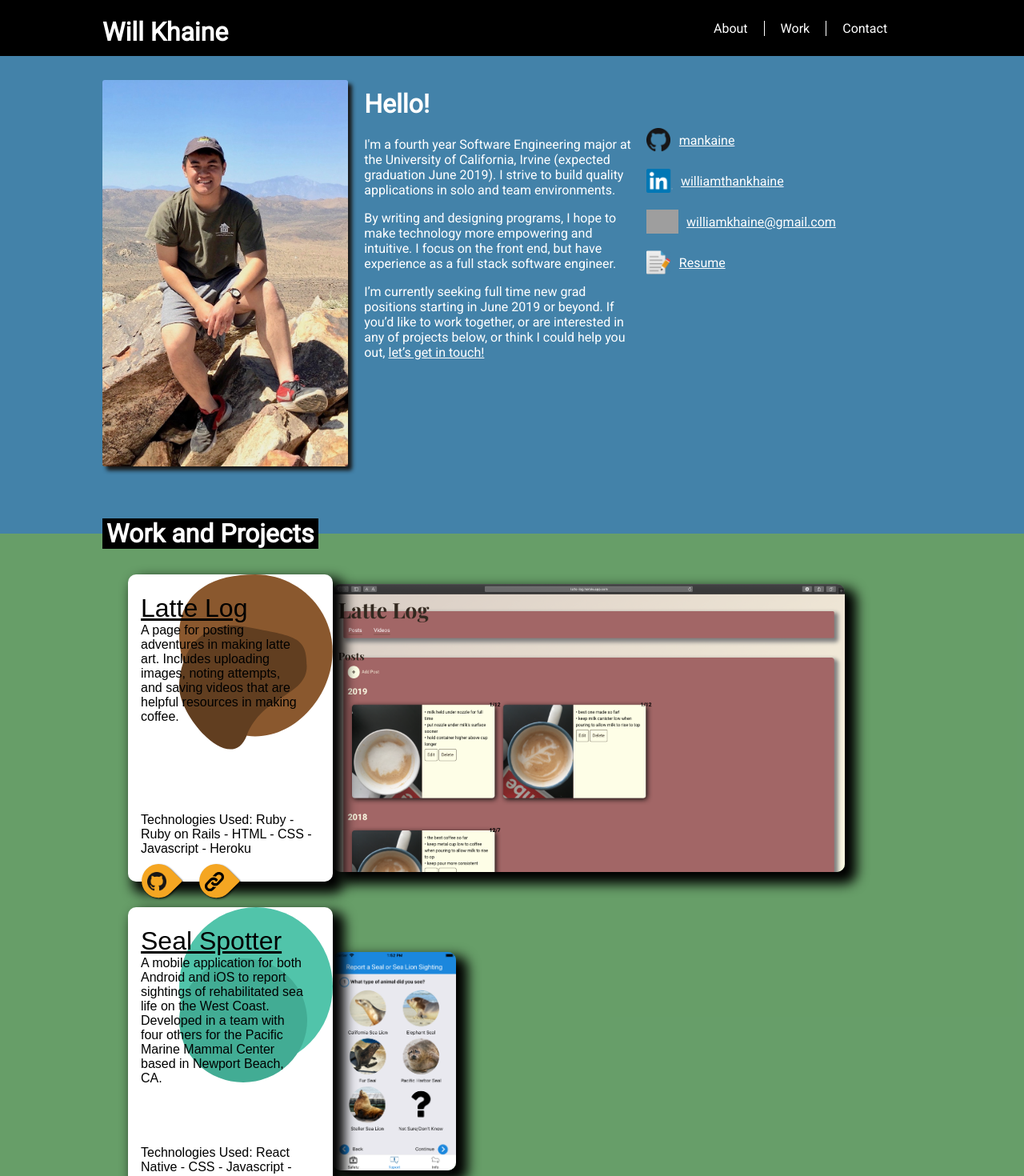
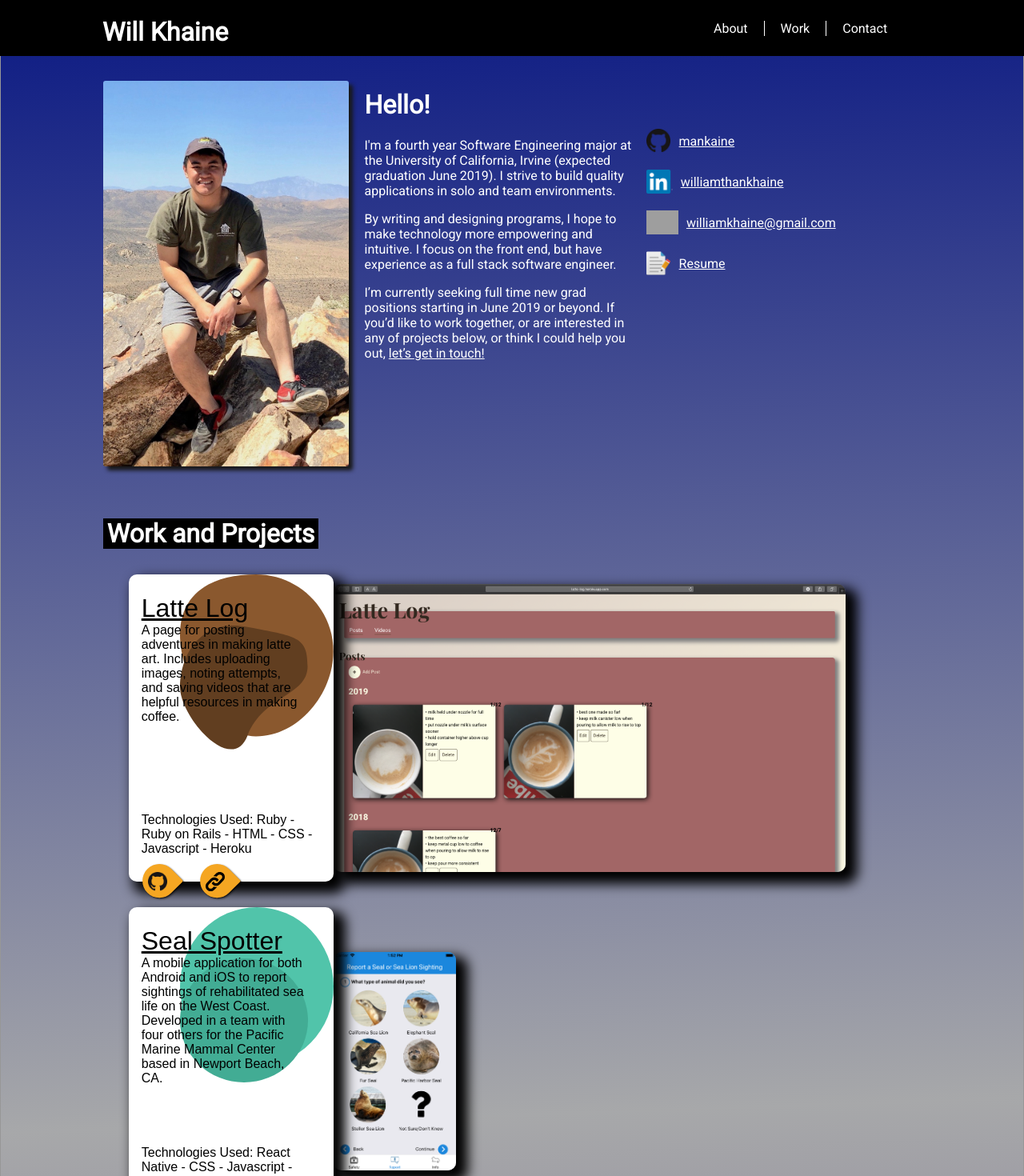
Before and after one commit to mankaine/Portfolio, a React (Create React App) app: page / in a window 1280 px wide. Shown: the top 1470 px of the page at 80% size. Built offline with nearby package versions, Linux system fonts and the light colour scheme; grey boxes are pictures that could not be loaded.

Commit message:
Updated background styling

```diff
--- a/src/App.css
+++ b/src/App.css
@@ -1,5 +1,7 @@
 body {
-  background: black;
+  background: linear-gradient(-2deg, #3A2067 0%, rgba(154,155,157,0.87) 53%, #0B1983 100%, #0B1882 100%);
+  border: 1px solid #979797;
+  border: 1px solid #979797;
   color: white;
   margin: 0 auto;
   font-family: 'Roboto', sans-serif;
--- a/src/components/contact/Contact.css
+++ b/src/components/contact/Contact.css
@@ -2,7 +2,6 @@
   padding: 20px 0 0 0;
   margin-left: auto;
   margin-right: auto;
-  background: #ac4315;
 }
 
 @media screen and (max-width: 750px) {
@@ -23,7 +22,6 @@
 }
 
 #contact p {
-  background-color: #ac4315;
   padding: 20px 10%;
 }
 
--- a/src/components/footer/Footer.css
+++ b/src/components/footer/Footer.css
@@ -1,6 +1,5 @@
 .footer-wrapper {
   text-align: center;
-  background: #ac4315;
   padding-top: 20px;
 }
 
--- a/src/components/introduction/Introduction.css
+++ b/src/components/introduction/Introduction.css
@@ -1,7 +1,6 @@
 .intro-wrapper {
   margin-top: 70px;
   padding: 20px 10% 60px 10%;
-  background-color: #4382A9;
 }
 
 .intro {
--- a/src/components/work/ProjectContainer.css
+++ b/src/components/work/ProjectContainer.css
@@ -7,7 +7,6 @@
 
 .projects-and-work-container {
   padding: 20px 0 80px 0;
-  background-color: rgba(129, 198, 131, 0.8);
 }
 
 .project-list-container {
```
